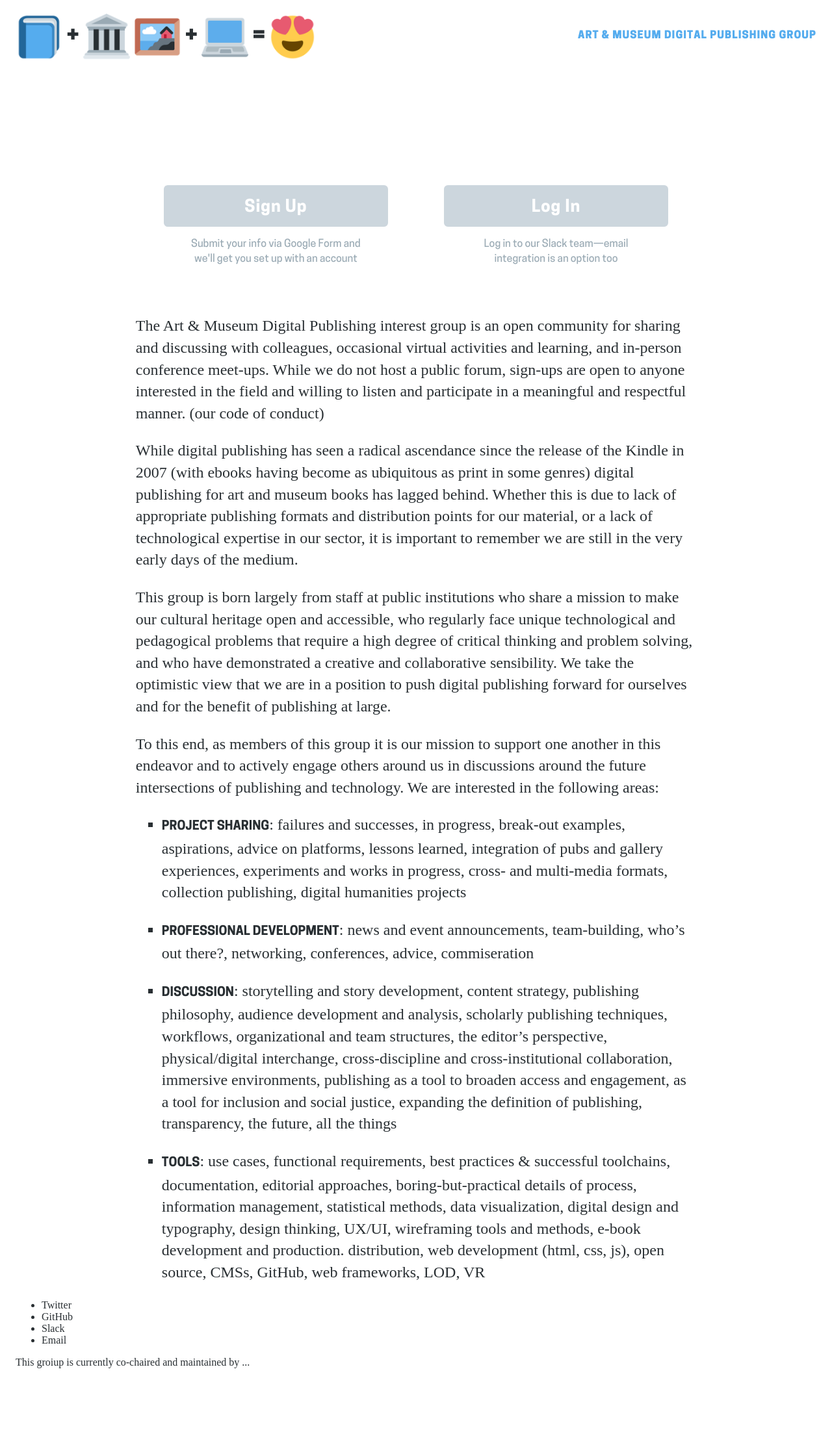
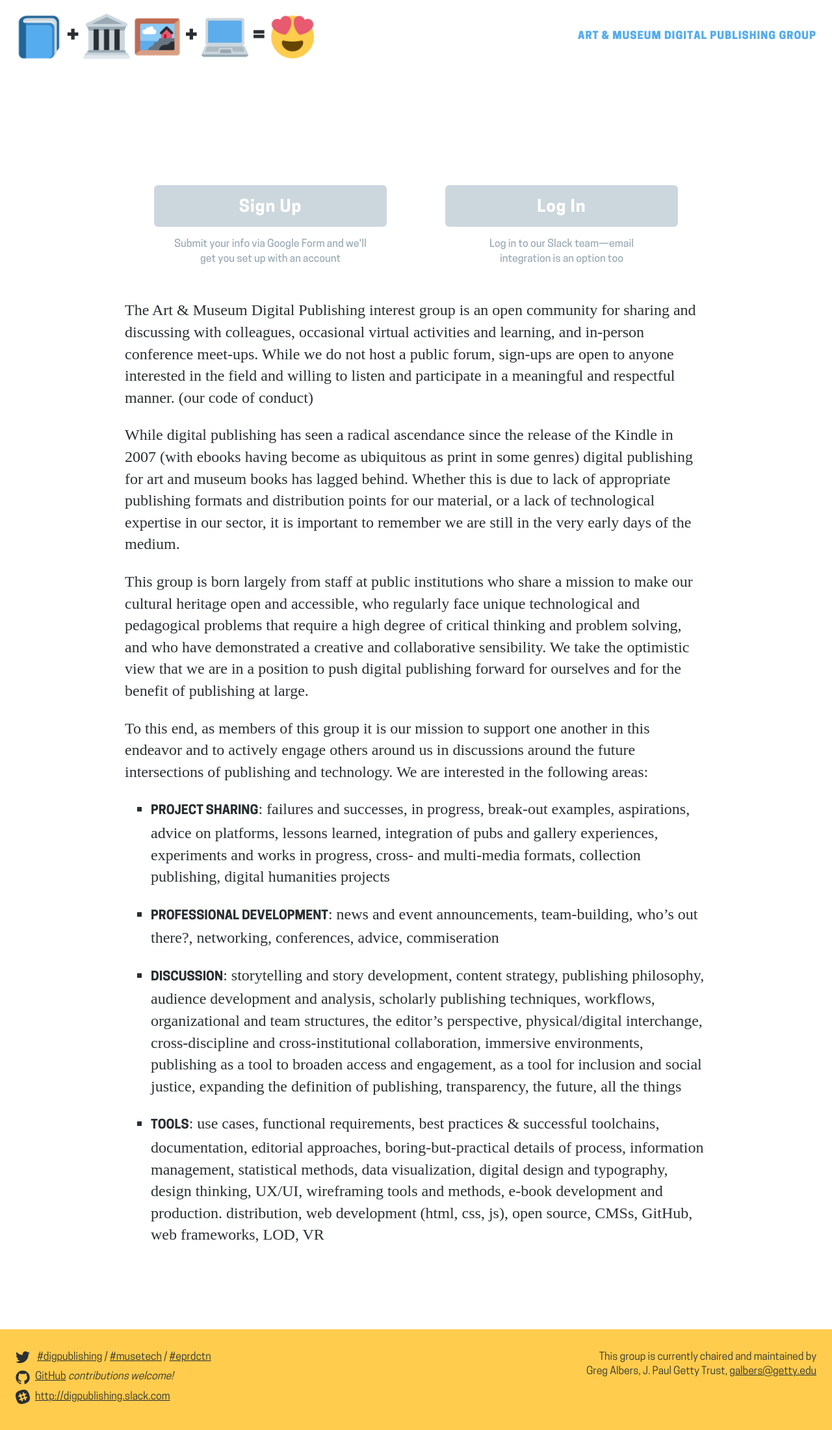
Before and after one commit to digpublishing/digpublishing.github.io, a Jekyll site: the page built from index.html, in a window 1280 px wide. Shown: the whole page at 65% size. Built offline with Jekyll 4.4.1, drawn with Linux system fonts in a browser that asks for light colours; before the commit the page ends 2122 px from its top, so only the background shows below that.

Commit message:
Add footer info and styles

```diff
--- a/_config.yml
+++ b/_config.yml
@@ -3,11 +3,13 @@
 description: "A special interest group for sharing and discussing with others in the field, occasional virtual activities or seminars, and in-person conference meet-ups."
 baseurl: "" # the subpath of your site, e.g. /blog
 url: "" # the base hostname & protocol for your site
-twitter:
+twitter-hashtags:
   - digpublishing
   - musetech
   - eprdctn
 github:  https://github.com/digpublishing
+slack: http://digpublishing.slack.com
+
 
 # Maintainers
 
--- a/_includes/footer.html
+++ b/_includes/footer.html
@@ -1,9 +1,10 @@
 <footer class="site-footer">
-  <ul>
-    <li>Twitter</li>
-    <li>GitHub</li>
-    <li>Slack</li>
-    <li>Email</li>
+  <p class="footer-contact">This group is currently chaired and maintained by {% for maintainer in site.maintainers %}{{ maintainer.name }}, {{ maintainer.affiliation }}, <a href="mailto:{{ maintainer.email }}">{{ maintainer.email }}</a>{% endfor %}</p>
+  <ul class="footer-links">
+    <li><span class="icon">{% include icon-twitter.svg %}</span> {% for item in site.twitter-hashtags %}{% if forloop.last %}<a href="https://twitter.com/hashtag/{{ item }}" target="_blank" title="Twitter">#{{ item }}</a>{% else %}<a href="https://twitter.com/hashtag/{{ item }}" target="_blank" title="Twitter">#{{ item }}</a> / {% endif %}{% endfor %}</li>
+    <li><span class="icon">{% include icon-github.svg %}</span><a href="{{ site.github }}" target="_blank" title="GitHub">{{ site.github }}</a> <em>contributions welcome!</em></li>
+    <li><span class="icon">{% include icon-slack.svg %}</span><a href="{{ site.slack }}" target="_blank" title="Slack">{{ site.slack }}</a></li>
   </ul>
-  <p>This groiup is currently co-chaired and maintained by ...</p>
 </footer>
+
+<!-- <span class="icon">{% include icon-twitter.svg %}</span> -->
--- a/assets/stylesheets/site.css
+++ b/assets/stylesheets/site.css
@@ -15,9 +15,15 @@
 
 
 body {
-  padding: 0 1em;
+  margin: 0;
+  padding: 0;
   color: #292f33;
+  line-height: 1.4em;
   /*background-color: #514B5E;*/
+}
+
+a {
+  color: #292f33;
 }
 
 h1, h2 {
@@ -30,6 +36,10 @@
   text-transform: uppercase;
 }
 
+.site-header {
+  padding-left: 1.5em;
+  padding-right: 1.5em;
+}
 
 .site-header img {
   display: inline-block;
@@ -45,10 +55,13 @@
   margin-top: 1.5em;
 }
 
+section {
+  padding: 0 15%;
+}
+
 .text-block {
   font-size: 1.5em;
   line-height: 1.4em;
-  padding: 0 15%;
 }
 
 .text-block strong {
@@ -61,18 +74,15 @@
   list-style-type: square;
 }
 
-
 .text-block ul li {
   margin-bottom: 1em;
 }
 
 .button-block {
   font-size: 1em;
-  line-height: 1.4em;
   text-align: center;
   height: 7em;
-  margin-top: 8em;
-  padding: 4em 15%;
+  margin: 12em 0 4em;
 }
 
 .button-group {
@@ -102,3 +112,43 @@
 	padding-right: 5%;
   padding-top: .2em;
 }
+
+.button-group .button:hover {
+  background-color: #9aaab4;
+  border-color: #9aaab4;
+}
+
+.site-footer {
+  font-family: CooperHewitt_Book;
+  margin-top: 8em;
+  background-color: #ffcc4d;
+  padding: 1em 1.5em 1.5em;
+}
+
+.site-footer .footer-contact {
+  float: right;
+  text-align: right;
+  width: 30%;
+}
+
+.site-footer ul {
+  padding: 0;
+  list-style-type: none;
+  margin-bottom: 1em;
+}
+
+.site-footer ul li {
+  margin-bottom: .5em;
+}
+
+.site-footer .icon {
+  display: inline-block;
+  width: 22px;
+  height: 22px;
+  vertical-align: bottom;
+  margin-right: .5em;
+}
+
+.site-footer .icon svg path {
+  fill: #292f33;
+}
```
Also changed, not shown: _includes/icon-github.svg (added), _includes/icon-slack.svg (added), _includes/icon-twitter.svg (added).
